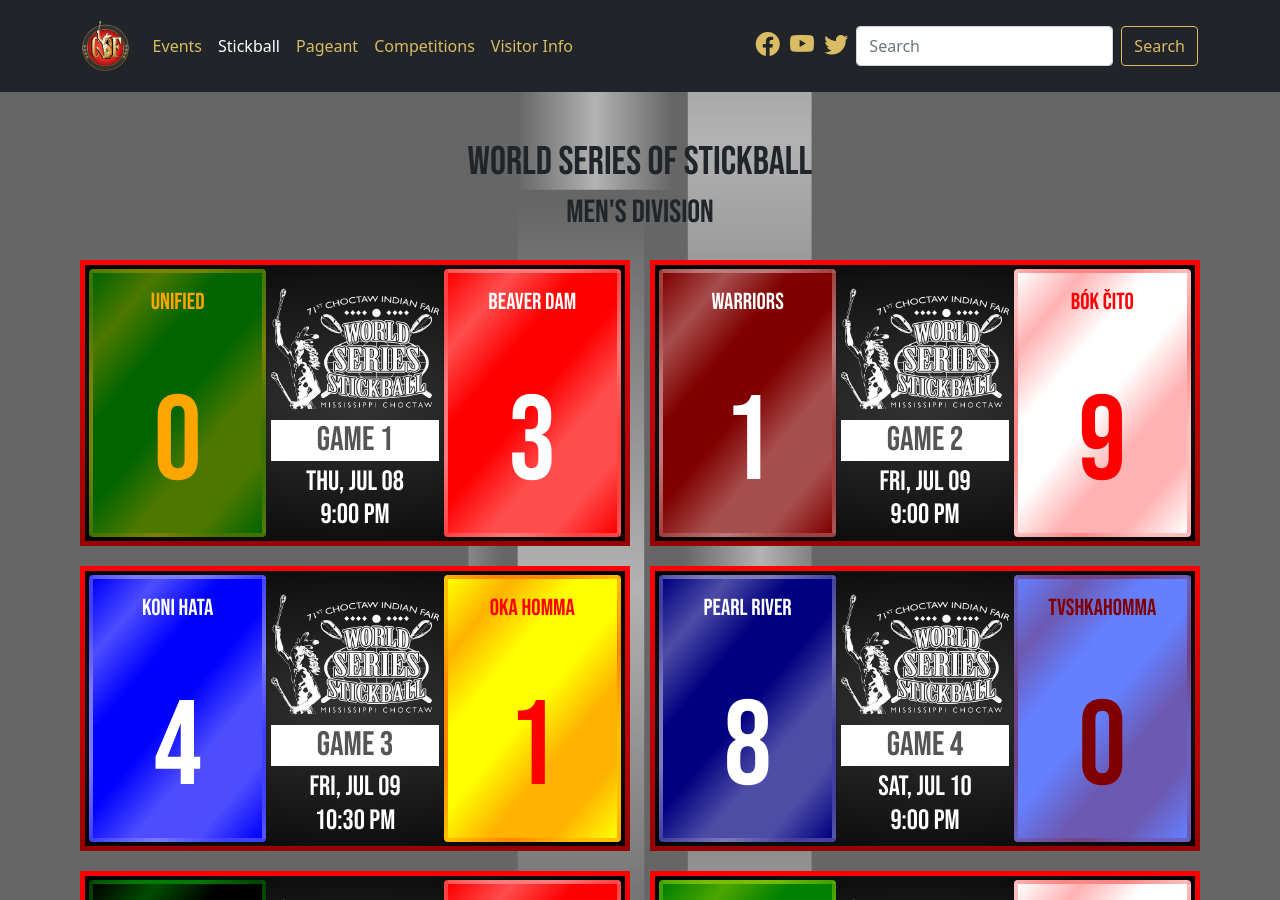
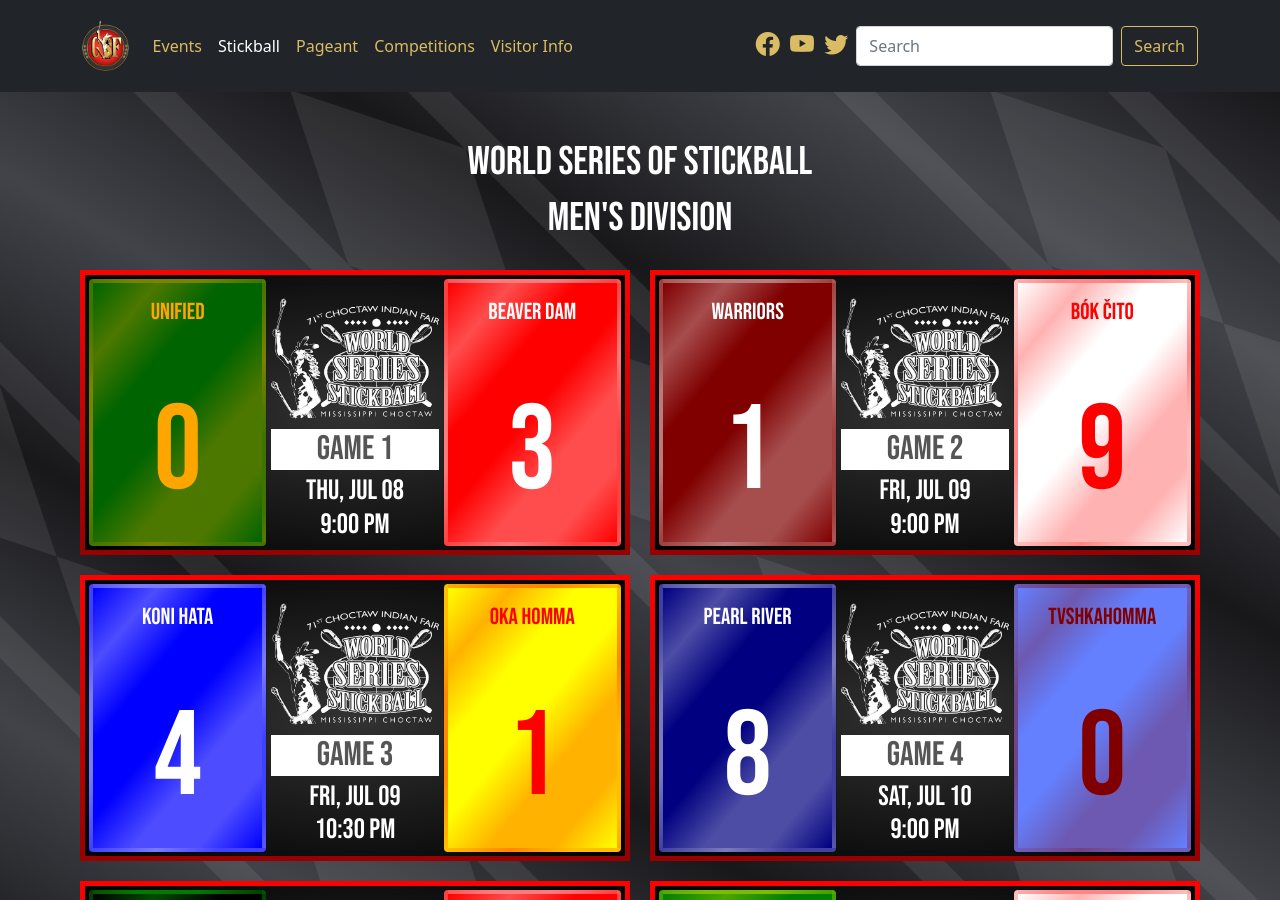
Before and after one commit to smattera/smattera.github.io, a Jekyll site: the page built from stickball/index.md, in a window 1280 px wide and 900 px high. Built offline with Jekyll 4.4.1, drawn with Linux system fonts in a browser that asks for light colours; nearby versions of some CDN libraries.

Commit message:
Update stickball.html

```diff
--- a/_includes/stickball.html
+++ b/_includes/stickball.html
@@ -1,8 +1,8 @@
-<section class="stickball-bg py-5">
-  <div class="container text-center bebas">
+<section class="diamond-bg2 py-5">
+  <div class="container text-center text-white bebas">
     <h1>World Series of Stickball</h1>
 
-    <h2>Men's Division</h2>
+    <h2 class="h1">Men's Division</h2>
     <div class="row row-cols-1 row-cols-lg-2 row-cols-xxl-3 g-4 mt-1">
       {% include game.html g="1" d="Thu, Jul 08" hr="9:00 PM" t1="UNIFIED" t1c="0,100,0" t1c2="255,165,0" t1s="0" t2="BEAVER DAM" t2c="255,0,0" t2c2="255,255,255" t2s="3" %}
       {% include game.html g="2" d="Fri, Jul 09" hr="9:00 PM" t1="WARRIORS" t1c="128,0,0" t1c2="255,255,255" t1s="1" t2="BÓK ČITO" t2c="255,255,255" t2c2="255,0,0" t2s="9" %}
@@ -16,7 +16,7 @@
       {% include game.html g="10" d="Sat, Jul 17" hr="10:15 PM" t1="PEARL RIVER" t1c="0,0,128" t1c2="255,255,255" t1s="5" t2="BÓK ČITO" t2c="255,255,255" t2c2="255,0,0" t2s="6" %}
     </div>
 
-    <h2 class="pt-5">Women's Division</h2>
+    <h2 class="h1 pt-5">Women's Division</h2>
     <div class="row row-cols-1 row-cols-lg-2 row-cols-xxl-3 g-4">
       {% include game.html g="1" d="Thu, Jul 08" hr="8:00 PM" t1="BEAVER DAM" t1c="255,0,0" t1c2="255,255,255" t1s="3" t2="OKA HOMMA OHÓYO" t2c="255,255,0" t2c2="255,0,0" t2s="0" %}
       {% include game.html g="2" d="Fri, Jul 09" hr="8:00 PM" t1="NATIVES" t1c="180,210,255" t1c2="0,0,0" t1s="2" t2="TALI OHÓYO" t2c="255,192,203" t2c2="0,0,128" t2s="1" %}
@@ -30,7 +30,7 @@
       {% include game.html g="10" d="Fri, Jul 16" hr="11:30 PM" t1="BÓK ČITO OHÓYO" t1c="255,255,255" t1c2="255,0,0" t1s="0" t2="PEARL RIVER" t2c="0,0,128" t2c2="255,255,255" t2s="3" %}
     </div>
 
-    <h2 class="pt-5">Men's (35+) Division</h2>
+    <h2 class="h1 pt-5">Men's (35+) Division</h2>
     <div class="row row-cols-1 row-cols-lg-2 row-cols-xxl-3 g-4">
       {% include game.html g="1" d="Thu, Jul 08" hr="7:00 PM" t1="BEAVER DAM" t1c="255,0,0" t1c2="255,255,255" t1s="7" t2="INDEPENDENTS" t2c="128,128,128" t2c2="0,0,0" t2s="0" %}
       {% include game.html g="2" d="Fri, Jul 09" hr="7:00 PM" t1="TVSHKAHOMMA" t1c="100,128,255" t1c2="128,0,0" t1s="0" t2="KONI HATA" t2c="0,0,255" t2c2="255,255,255" t2s="8" %}
@@ -39,7 +39,7 @@
       {% include game.html g="5" d="Fri, Jul 16" hr="10:15 PM" t1="BEAVER DAM" t1c="255,0,0" t1c2="255,255,255" t1s="0" t2="KONI HATA" t2c="0,0,255" t2c2="255,255,255" t2s="4" %}
     </div>
 
-    <h2 class="pt-5">Tulli Okchi Ishko (14-17) Division</h2>
+    <h2 class="h1 pt-5">Tulli Okchi Ishko (14-17) Division</h2>
     <div class="row row-cols-1 row-cols-lg-2 row-cols-xxl-3 g-4">
       {% include game.html g="1" d="Fri, Jul 09" hr="6:00 PM" t1="BÓK ČITO" t1c="255,255,255" t1c2="255,0,0" t1s="7" t2="TIAK HIKÍYA" t2c="128,0,128" t2c2="255,255,0" t2s="0" %}
       {% include game.html g="2" d="Sat, Jul 10" hr="5:00 PM" t1="WARRIORS" t1c="128,0,0" t1c2="255,255,255" t1s="1" t2="BEAVER DAM" t2c="255,0,0" t2c2="255,255,255" t2s="10" %}
@@ -49,7 +49,7 @@
       {% include game.html g="6" d="Fri, Jul 16" hr="6:00 PM" t1="PEARL RIVER" t1c="0,0,128" t1c2="255,255,255" t1s="4" t2="BEAVER DAM" t2c="255,0,0" t2c2="255,255,255" t2s="2" %}
     </div>
 
-    <h2 class="pt-5">Pushmataha (10-13) Division</h2>
+    <h2 class="h1 pt-5">Pushmataha (10-13) Division</h2>
     <div class="row row-cols-1 row-cols-lg-2 row-cols-xxl-3 g-4">
       {% include game.html g="1" d="Thu, Jul 08" hr="5:00 PM" t1="PEARL RIVER" t1c="0,0,128" t1c2="255,255,255" t1s="4" t2="NANIH WAIYA ATTITUDE" t2c="0,0,0" t2c2="255,255,255" t2s="1" %}
       {% include game.html g="2" d="Thu, Jul 08" hr="6:00 PM" t1="KONI OSI" t1c="0,0,255" t1c2="255,255,255" t1s="5" t2="BÓK ČITO" t2c="255,255,255" t2c2="255,0,0" t2s="4" %}
```
